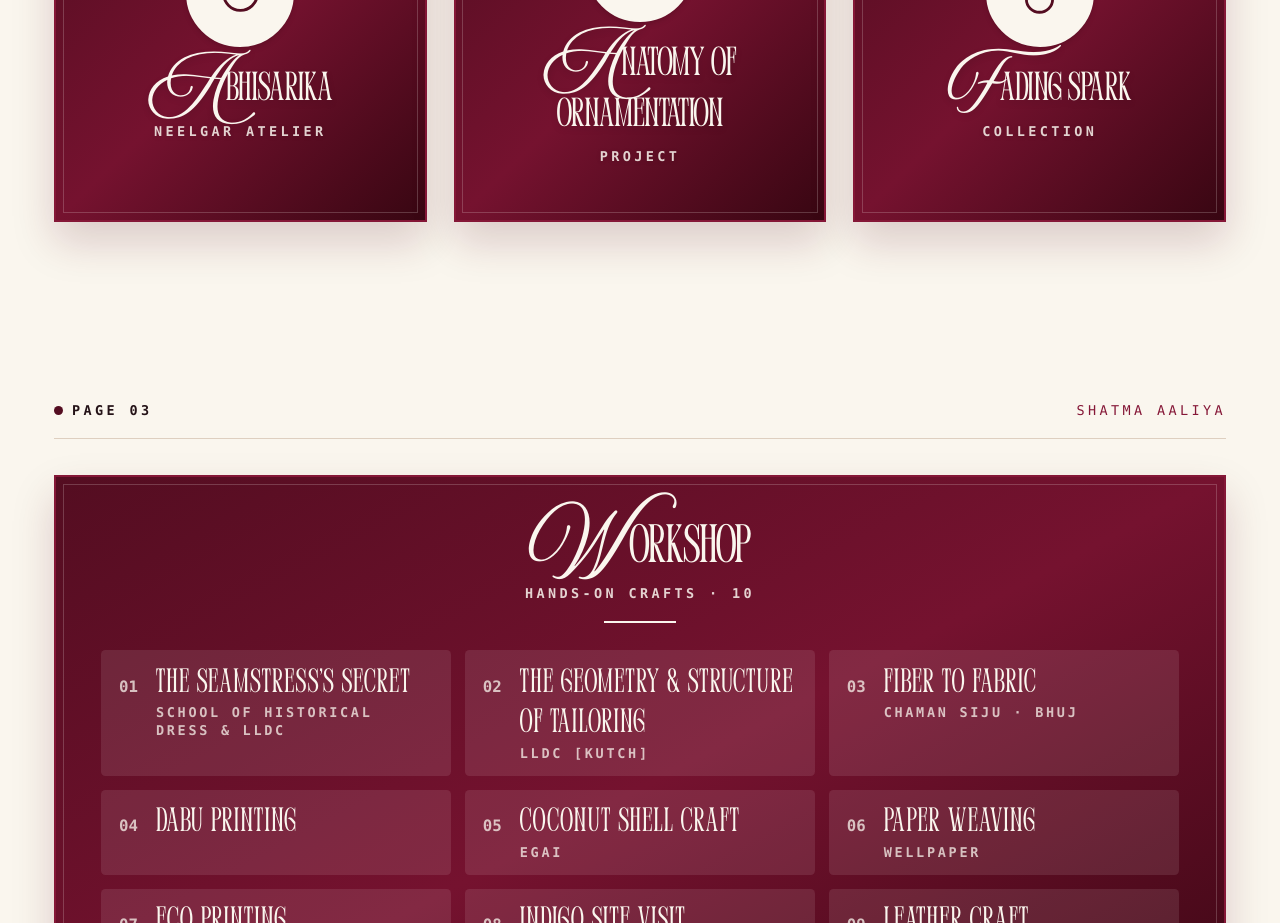
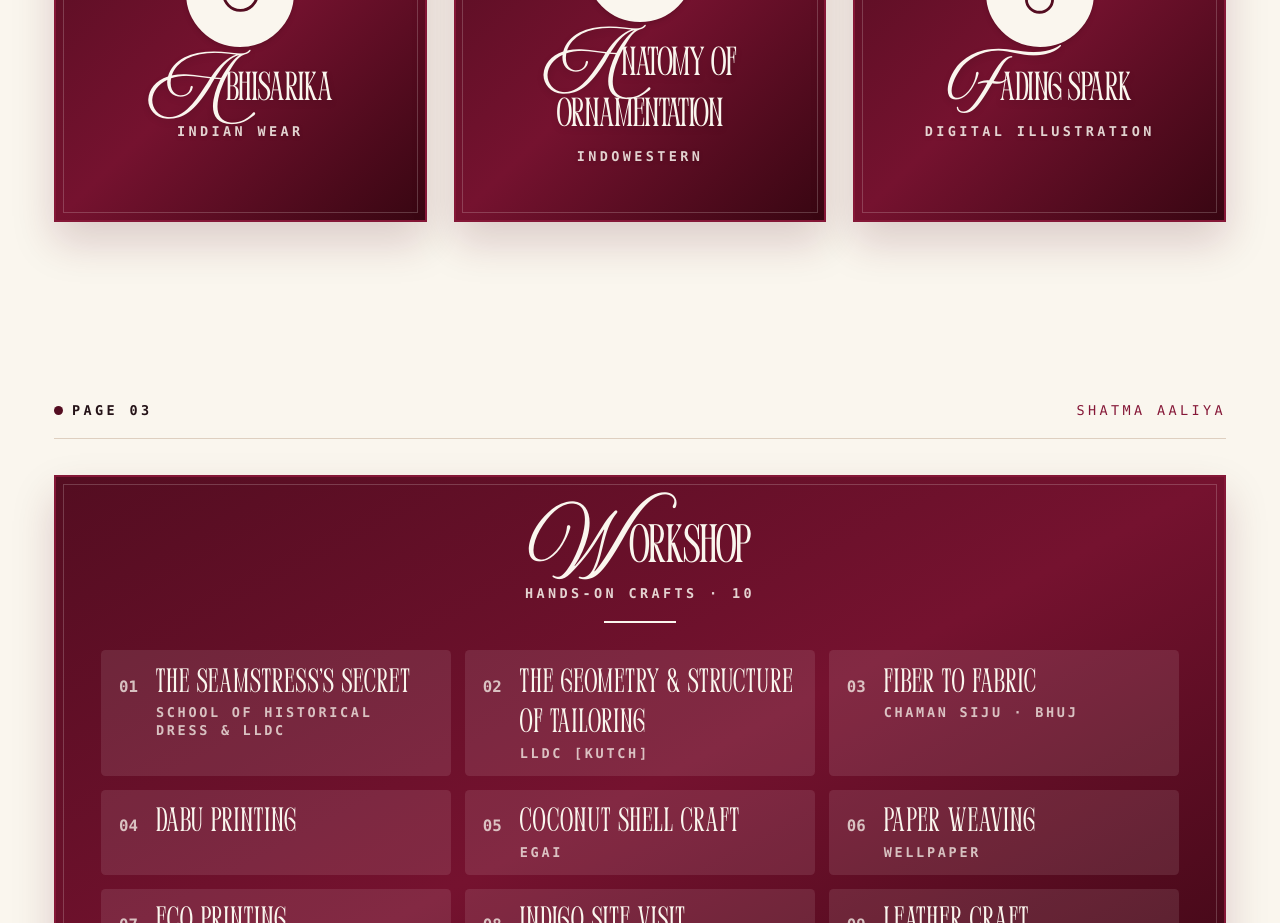
Before and after one commit to shaimaaaliya840-art/Portfolio, a React (Vite) app: page / in a window 1280 px wide. Shown: the part 1240-2163 px from the top of the page. Built offline with nearby package versions, Linux system fonts and the light colour scheme; a web font is replaced by a local one.

Commit message:
Update collection subtitles: Abhisarika [Indian Wear], Anatomy of Ornamentation [Indowestern], Fading Spark [Digital Illustration]

```diff
--- a/src/components/WorksPage.tsx
+++ b/src/components/WorksPage.tsx
@@ -161,7 +161,7 @@ const PROJECTS: Project[] = [
   {
     id: 'abhisarika',
     title: 'Abhisarika',
-    tagline: 'Neelgar Atelier',
+    tagline: 'Indian Wear',
     icon: Moon,
     background: abhisarikaBackground,
     backgroundColor: '#3E5A26',
@@ -254,7 +254,7 @@ const PROJECTS: Project[] = [
   {
     id: 'anatomy-of-ornament',
     title: 'Anatomy of Ornamentation',
-    tagline: 'Project',
+    tagline: 'Indowestern',
     icon: Gem,
     backgroundColor: '#000000',
     pages: [
@@ -393,7 +393,7 @@ const PROJECTS: Project[] = [
   {
     id: 'fading-spark',
     title: 'Fading Spark',
-    tagline: 'Collection',
+    tagline: 'Digital Illustration',
     icon: Flame,
     background: fadingSparkBackground,
     backgroundColor: '#F5E5DF',
```
